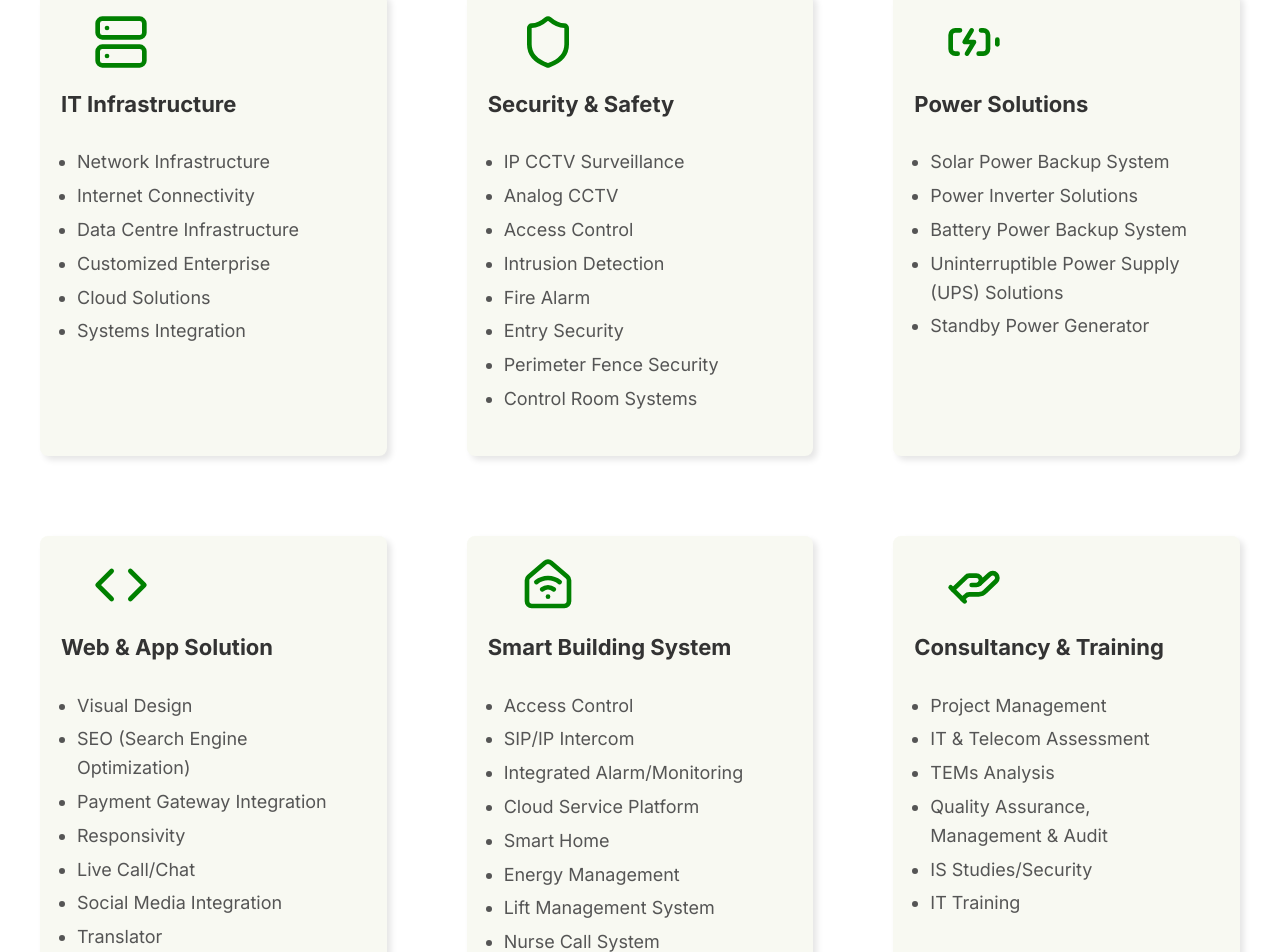
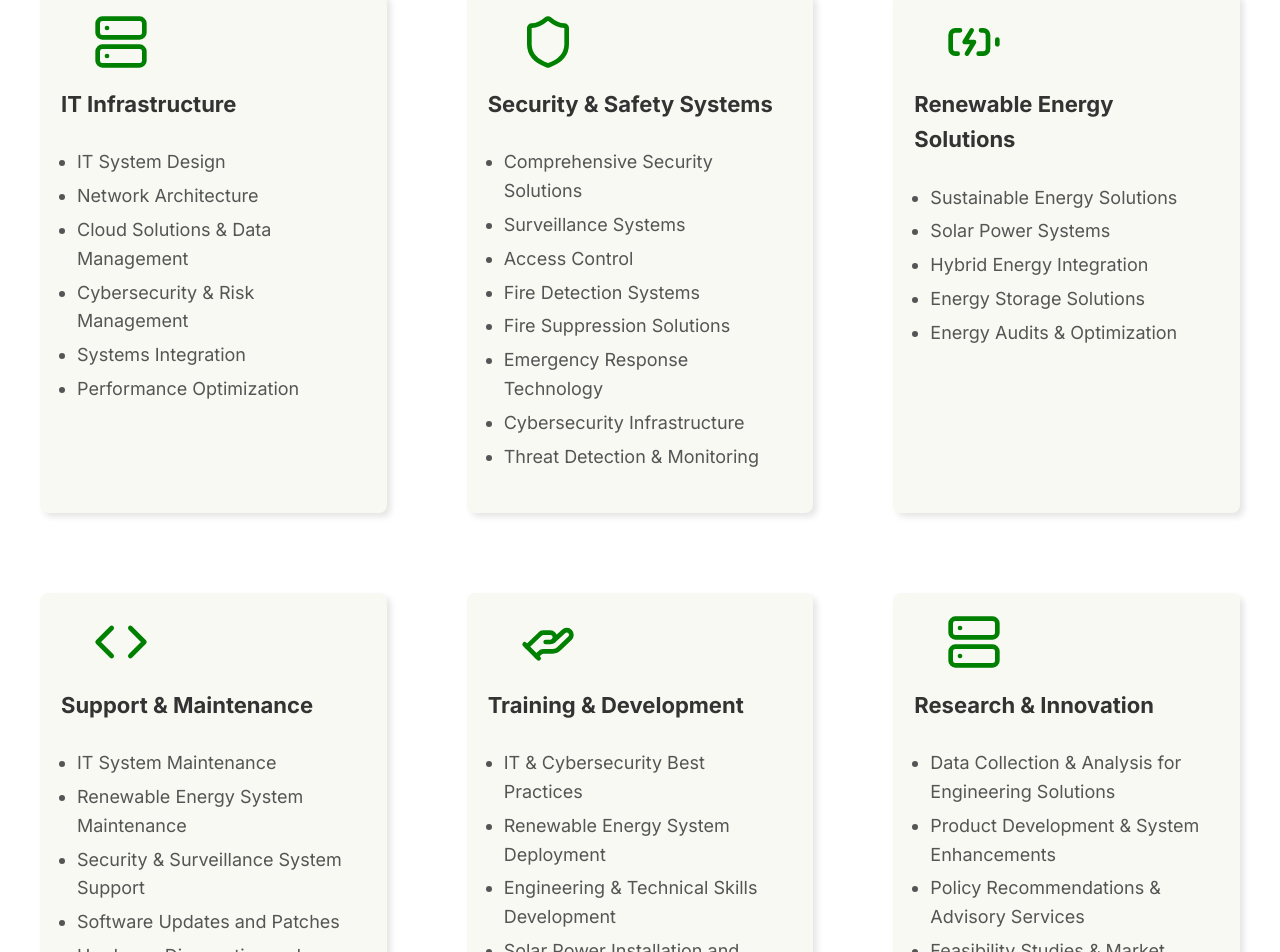
Before and after one commit to Ahmad-Zahradeen-Tahir/Sublime-Squares-v3, a React (Vite) app: page / in a window 1280 px wide. Shown: the part 1845-2797 px from the top of the page. Built offline with nearby package versions, Linux system fonts and the light colour scheme.

Commit message:
fixed links with minor bugs

```diff
--- a/src/App.css
+++ b/src/App.css
@@ -1,9 +1,12 @@
 /* Import Google Fonts */
-@import url('https://fonts.googleapis.com/css2?family=Inter:wght@300;400;600;700&display=swap');
+@import url("https://fonts.googleapis.com/css2?family=Inter:wght@300;400;600;700&display=swap");
 
 /* Apply Font to Entire Page */
+html {
+  scroll-behavior: smooth;
+}
 body {
-  font-family: 'Inter', sans-serif;
+  font-family: "Inter", sans-serif;
   font-weight: 400;
   color: #333;
   line-height: 1.6;
@@ -11,7 +14,9 @@ body {
 }
 
 /* Headings - Bolder & More Professional */
-h1, h2, h3 {
+h1,
+h2,
+h3 {
   font-weight: 700;
 }
 
--- a/src/components/PowerSol.jsx
+++ b/src/components/PowerSol.jsx
@@ -1,6 +1,7 @@
 import React from "react";
 import "./PowerSol.css";
 import panel from "../assets/panel.jpg";
+import { Link } from "react-router-dom";
 
 const PowerSol = () => {
   return (
@@ -24,9 +25,9 @@ const PowerSol = () => {
           consulting and optimization to reduce costs and carbon footprints
           through strategic energy audits.
         </p>
-        <a href="#" className="learn-more">
+        <Link to="/about" className="learn-more">
           Learn More
-        </a>
+        </Link>
       </div>
     </section>
   );
--- a/src/components/Services.jsx
+++ b/src/components/Services.jsx
@@ -1,84 +1,81 @@
 import React from "react";
-import { Server, Code, Shield, HelpingHand, BatteryCharging, HouseWifi, } from "lucide-react";
+import { Server, Code, Shield, HelpingHand, BatteryCharging, HouseWifi, ServerIcon, } from "lucide-react";
 import "./Services.css";
+import { Link } from "react-router-dom";
 
 const services = [
   {
     icon: <Server className="inIcon"/>,
     title: "IT Infrastructure",
     items: [
-      "Network Infrastructure",
-      "Internet Connectivity",
-      "Data Centre Infrastructure",
-      "Customized Enterprise",
-      "Cloud Solutions",
+      "IT System Design",
+      "Network Architecture ",
+      "Cloud Solutions & Data Management",
+      "Cybersecurity & Risk Management",
       "Systems Integration",
+      "Performance Optimization ",
     ],
   },
   {
     icon: <Shield className="inIcon"/>,
-    title: "Security & Safety",
+    title: "Security & Safety Systems",
     items: [
-      "IP CCTV Surveillance",
-      "Analog CCTV",
+      "Comprehensive Security Solutions",
+      "Surveillance Systems",
       "Access Control",
-      "Intrusion Detection",
-      "Fire Alarm",
-      "Entry Security",
-      "Perimeter Fence Security",
-      "Control Room Systems",
+      "Fire Detection Systems",
+      "Fire Suppression Solutions",
+      "Emergency Response Technology ",
+      "Cybersecurity Infrastructure",
+      "Threat Detection & Monitoring",
     ],
   },
   {
     icon: <BatteryCharging className="inIcon"/>,
-    title: "Power Solutions",
+    title: "Renewable Energy Solutions",
     items: [
-      "Solar Power Backup System",
-      "Power Inverter Solutions",
-      "Battery Power Backup System",
-      "Uninterruptible Power Supply (UPS) Solutions",
-      "Standby Power Generator",
+      "Sustainable Energy Solutions",
+      "Solar Power Systems",
+      "Hybrid Energy Integration",
+      "Energy Storage Solutions ",
+      "Energy Audits & Optimization",
     ],
   },
   {
     icon: <Code className="inIcon"/>,
-    title: "Web & App Solution",
+    title: "Support & Maintenance",
     items: [
-      "Visual Design",
-      "SEO (Search Engine Optimization)",
-      "Payment Gateway Integration",
-      "Responsivity",
-      "Live Call/Chat",
-      "Social Media Integration",
-      "Translator",
-      "Custom Emails",
-      "Management",
-    ],
-  },
-  {
-    icon: <HouseWifi className="inIcon"/>,
-    title: "Smart Building System",
-    items: [
-      "Access Control",
-      "SIP/IP Intercom",
-      "Integrated Alarm/Monitoring",
-      "Cloud Service Platform",
-      "Smart Home",
-      "Energy Management",
-      "Lift Management System",
-      "Nurse Call System",
+      "IT System Maintenance",
+      "Renewable Energy System Maintenance",
+      "Security & Surveillance System Support",
+      "Software Updates and Patches",
+      "Hardware Diagnostics and Repairs",
+      "Emergency IT and Engineering Support",
+      "System Performance Monitoring",
     ],
   },
   {
     icon: <HelpingHand className="inIcon"/>,
-    title: "Consultancy & Training",
+    title: "Training & Development",
     items: [
-      "Project Management",
-      "IT & Telecom Assessment",
-      "TEMs Analysis",
-      "Quality Assurance, Management & Audit",
-      "IS Studies/Security",
-      "IT Training",
+      "IT & Cybersecurity Best Practices",
+      "Renewable Energy System Deployment",
+      "Engineering & Technical Skills Development",
+      "Solar Power Installation and Maintenance",
+      "Energy Management Techniques",
+      "Automation and System Integration",
+    ],
+  },
+  {
+    icon: <ServerIcon className="inIcon"/>,
+    title: "Research & Innovation",
+    items: [
+      "Data Collection & Analysis for Engineering Solutions",
+      "Product Development & System Enhancements",
+      "Policy Recommendations & Advisory Services",
+      "Feasibility Studies & Market Research",
+      "Real-time Data Utilization for Infrastructure Planning",
+      "Energy Efficiency Optimization",
     ],
   },
 ];
@@ -100,7 +97,7 @@ const Services = () => {
           </div>
         ))}
       </div>
-      <button className="view-services">View Services</button>
+      <Link to="/services"><button className="view-services">View Services</button></Link>
     </section>
   );
 };
--- a/src/components/Who.css
+++ b/src/components/Who.css
@@ -21,6 +21,7 @@
 .about-content {
   flex: 1;
   max-width: 600px;
+  height: 100%;
 }
 
 .section-label {
@@ -44,17 +45,19 @@
   font-weight: 500;
 }
 
-  .about-button {background: linear-gradient(to right, rgb(0, 242, 0), green);
+.about-button {
+  background: linear-gradient(to right, rgb(0, 242, 0), green);
   width: 200px;
   color: white;
   font-size: 1rem;
   padding: 15px 35px;
   border: none;
+  text-decoration: none;
   border-radius: 5px;
   cursor: pointer;
   font-weight: 500;
   transition: background 0.3s ease;
-    margin-top: 20px;
+  margin-top: 2rem;
 }
 
 /* Responsive Design */
--- a/src/components/Who.jsx
+++ b/src/components/Who.jsx
@@ -22,7 +22,7 @@ const About = () => {
         <span className="section-label">Aliph Technologies</span>
         <h2>Who We Are</h2>
         <p className="about-highlight">
-          Aliph Technologies is a value-driven systems integrator that assists
+          Sublime squares is a value-driven systems integrator that assists
           its clients in improving service quality and security, becoming more
           efficient, and creating a better end-user experience by providing
           cutting-edge solutions that are carefully crafted, reused, and
@@ -36,7 +36,7 @@ const About = () => {
           environment for assembling, staging, testing, dispatching, and
           installation of solutions and equipment.
         </p>
-        <button className="about-button">More About Aliph</button>
+       <a href="#features"><button className="about-button">More About Us</button></a>
       </div>
     </section>
   );
--- a/src/pages/About.jsx
+++ b/src/pages/About.jsx
@@ -71,9 +71,9 @@ const About = () => {
         <div data-aos="fade-right" className="mission">
           <h3>Our Mission</h3>
           <p>
-            Our Mission at Aliph Technology is to provide converged and quality
-            IT services through innovation, professionalism and partnership in a
-            cost-effective manner.
+            To solve complex engineering and technology challenges through
+            data-driven research, innovation, and sustainable solutions,
+            improving efficiency and security across industries.
           </p>
           <ul className="m-list">
             <li>
@@ -102,9 +102,8 @@ const About = () => {
         <div data-aos="fade-left" className="mission">
           <h3>Our vision</h3>
           <p>
-            Our Mission at Aliph Technology is to provide converged and quality
-            IT services through innovation, professionalism and partnership in a
-            cost-effective manner.
+            To be a leader in technology-driven engineering, pioneering smart,
+            secure, and sustainable solutions for global challenges.
           </p>
           <ul className="m-list">
             <li>
--- a/src/pages/Home.css
+++ b/src/pages/Home.css
@@ -57,6 +57,7 @@
   border-radius: 5px;
   cursor: pointer;
   font-weight: 500;
+  text-decoration: none;
 }
 
 /* Wave Divider */
--- a/src/pages/Home.jsx
+++ b/src/pages/Home.jsx
@@ -27,7 +27,7 @@ const Hero = () => {
             We <strong>DESIGN</strong> Products by <strong>OPTIMIZING</strong>{" "}
             <strong>Technology</strong> avec <strong>Creativity</strong>!
           </p>
-          <button className="cta-button">Discover More</button>
+          <a href="#who" className="cta-button">Discover More</a>
         </div>
 
         <div className="wave-divider">
@@ -40,10 +40,10 @@ const Hero = () => {
           </svg>
         </div>
       </section>
-      <section>
+      <section id="who">
         <Who />
       </section>
-      <section>
+      <section id="features">
         <Features />
       </section>
       <section>
```
Also changed, not shown: src/components/OurServices.jsx (+8 -7 lines). Lines whose indentation alone changed are shown as unchanged.
